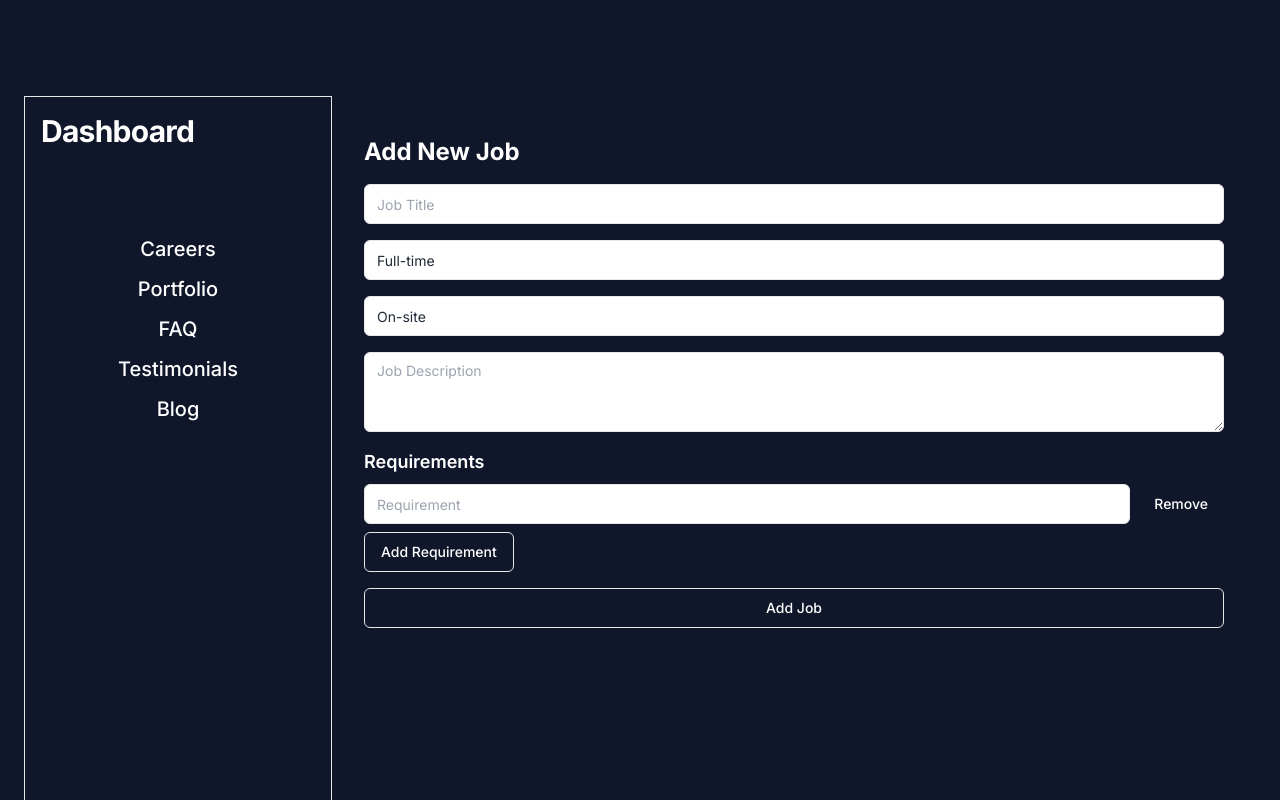
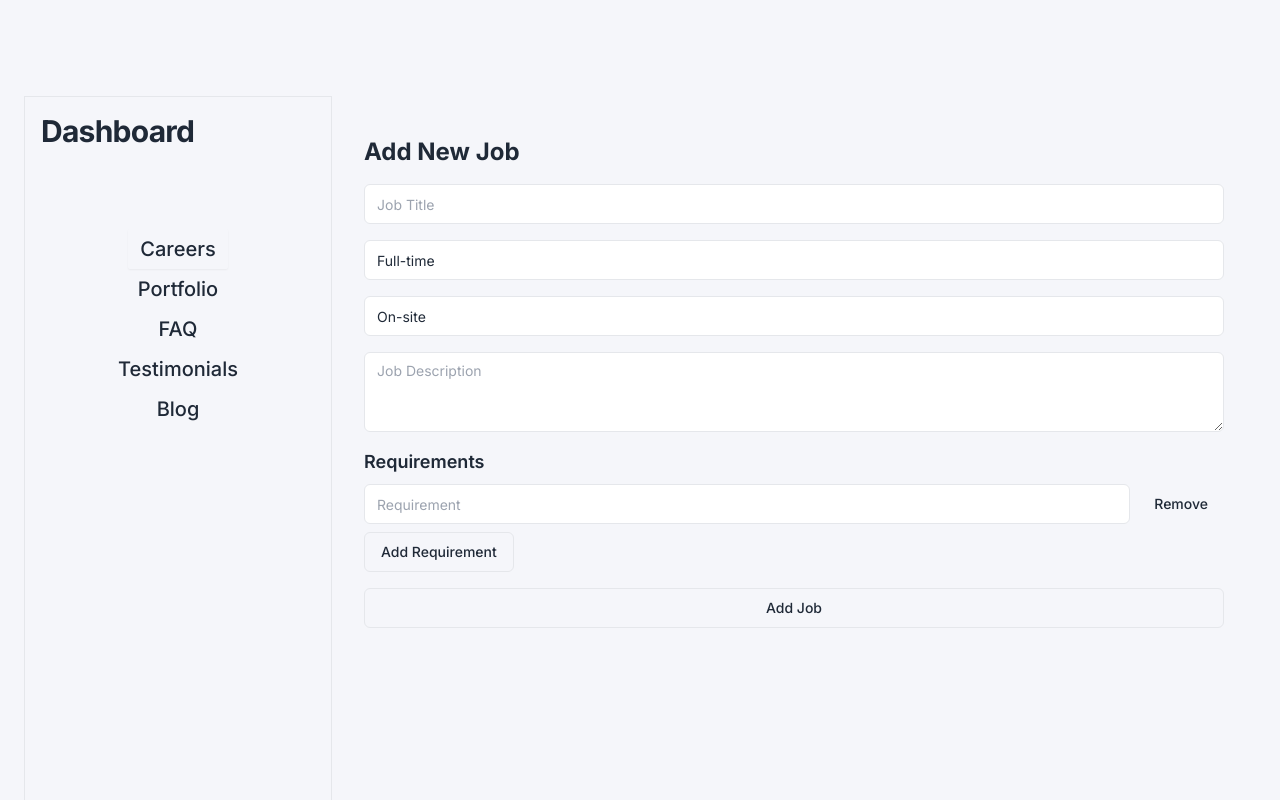
Before and after one commit to aadarsha10/dobaato-portfolio, a React (Vite) app: page /admin in a window 1280 px wide. Shown: the top 800 px of the page. Built offline with nearby package versions, Linux system fonts and the light colour scheme; no server answers; sample sign-in values are in the browser's storage.

Commit message:
feat: wrapped theme context throughout the application

```diff
--- /dev/null
+++ b/src/ThemeContext.tsx
@@ -0,0 +1,44 @@
+import React, { createContext, useContext, useEffect, useState } from "react";
+
+interface ThemeContextType {
+	isDark: boolean;
+	toggleTheme: () => void;
+}
+
+// Create a default value for the context
+const defaultThemeContextValue: ThemeContextType = {
+	isDark: false, // Default to light mode
+	toggleTheme: () => {},
+};
+
+const ThemeContext = createContext<ThemeContextType>(defaultThemeContextValue);
+
+export const ThemeProvider = ({ children }: { children: React.ReactNode }) => {
+	const [isDark, setIsDark] = useState(
+		() => localStorage.getItem("theme") === "dark"
+	);
+
+	useEffect(() => {
+		document.documentElement.setAttribute(
+			"class",
+			isDark ? "dark" : "light"
+		);
+		document.documentElement.setAttribute(
+			"data-theme",
+			isDark ? "dark" : "light"
+		);
+		localStorage.setItem("theme", isDark ? "dark" : "light");
+	}, [isDark]);
+
+	const toggleTheme = () => {
+		setIsDark((prev) => !prev);
+	};
+
+	return (
+		<ThemeContext.Provider value={{ isDark, toggleTheme }}>
+			{children}
+		</ThemeContext.Provider>
+	);
+};
+
+export const useTheme = () => useContext(ThemeContext);
--- a/src/main.tsx
+++ b/src/main.tsx
@@ -3,10 +3,13 @@ import { createRoot } from "react-dom/client";
 import App from "./App.tsx";
 import "./index.css";
 import { Toaster } from "react-hot-toast";
+import { ThemeProvider } from "./ThemeContext.tsx";
 
 createRoot(document.getElementById("root")!).render(
 	<StrictMode>
-		<App />
-		<Toaster position="bottom-right" />
+		<ThemeProvider>
+			<App />
+			<Toaster position="bottom-right" />
+		</ThemeProvider>
 	</StrictMode>
 );
```
